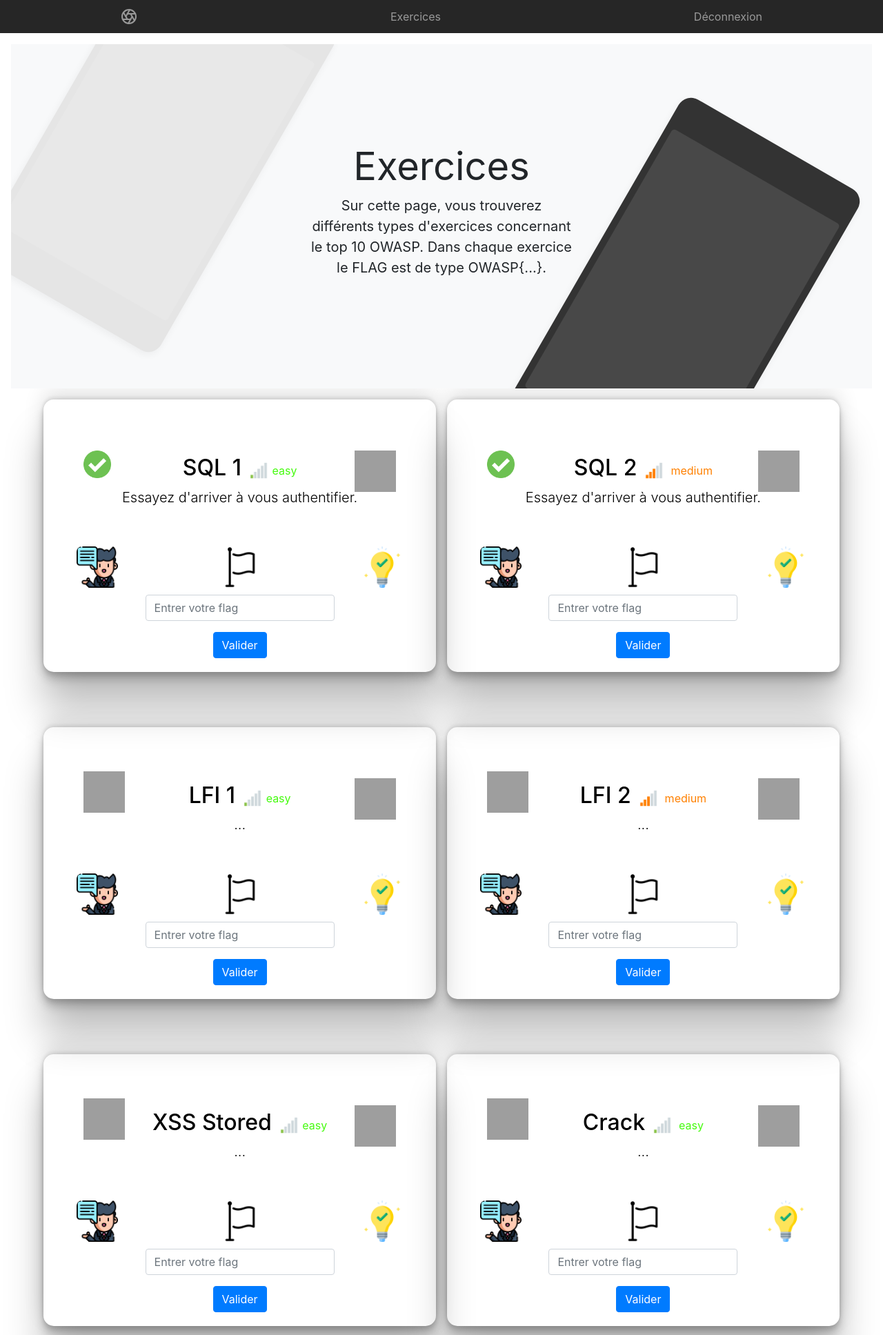
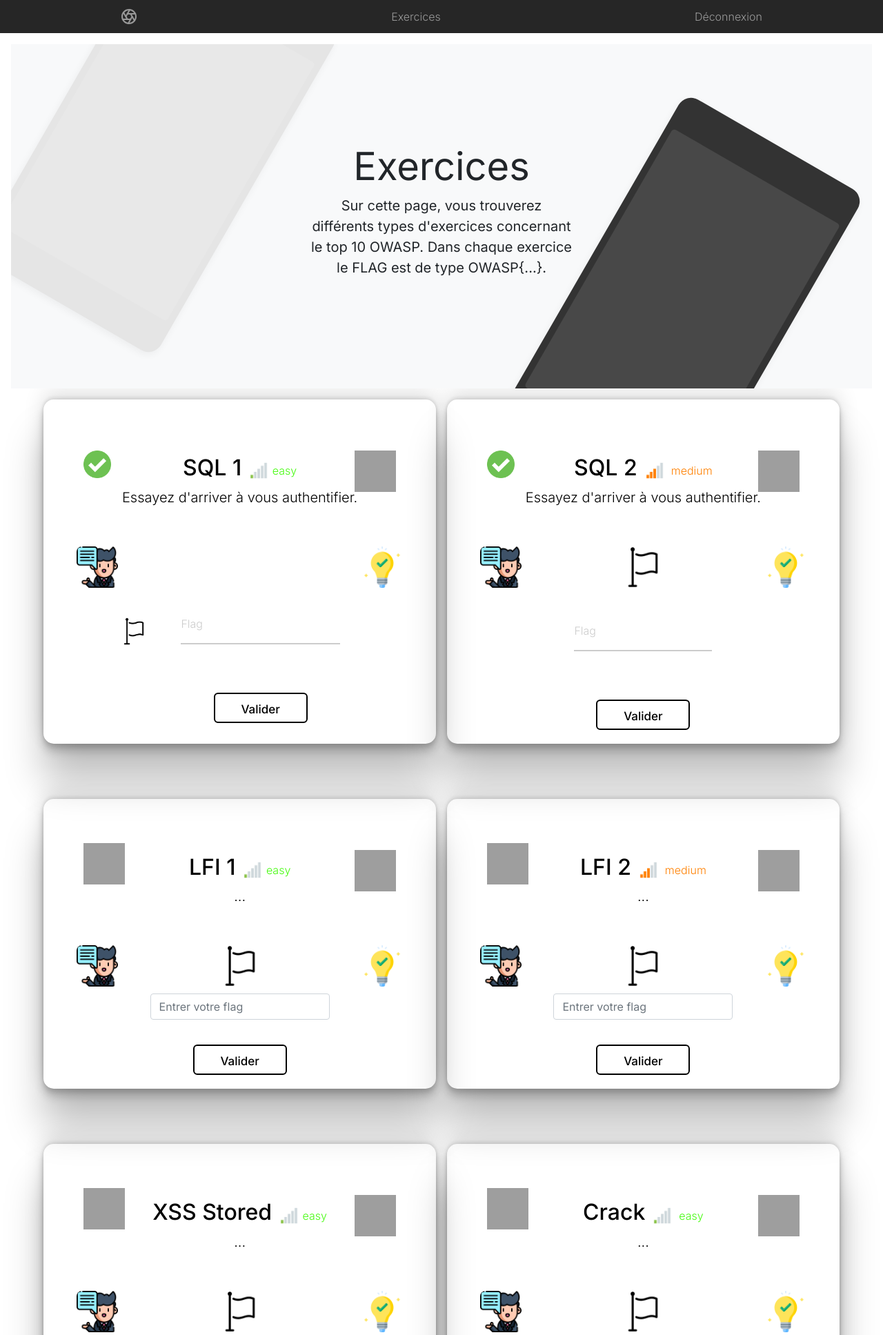
Before and after one commit to leolesang/OWASP_projet, a PHP site: page /php/index_exercices.php in a window 1280 px wide. Shown: the top 1935 px of the page at 69% size. Run offline with PHP 8.4, Linux system fonts and the light colour scheme; the visitor is signed in with stand-in values (Sample User, id 1); data comes from the database, SQL or seed files in the repository; both versions use the stored data as it was after the commit; grey boxes are pictures that could not be loaded.

Commit message:
Ajout explication upload / style sur box exo

```diff
--- /dev/null
+++ b/css/button_valider.css
@@ -0,0 +1,50 @@
+button {
+    --color: #000000;
+    font-family: inherit;
+    display: inline-block;
+    width: 8em;
+    height: 2.6em;
+    line-height: 2.5em;
+    margin: 20px;
+    position: relative;
+    cursor: pointer;
+    overflow: hidden;
+    border: 2px solid var(--color);
+    transition: color 0.5s;
+    z-index: 1;
+    font-size: 17px;
+    border-radius: 6px;
+    font-weight: 500;
+    color: var(--color);
+    background-color: white;
+}
+
+button:before {
+    content: "";
+    position: absolute;
+    z-index: -1;
+    background: var(--color);
+    height: 150px;
+    width: 200px;
+    border-radius: 50%;
+}
+
+button:hover {
+    color: #fff;
+}
+
+button:before {
+    top: 100%;
+    left: 100%;
+    transition: all 0.7s;
+}
+
+button:hover:before {
+    top: -30px;
+    left: -30px;
+}
+
+button:active:before {
+    background: #000000;
+    transition: background 0s;
+}
--- /dev/null
+++ b/css/flag_input.css
@@ -0,0 +1,47 @@
+.input-container {
+    position: relative;
+    margin: 50px auto;
+    width: 200px;
+}
+
+.input-container input[type="text"] {
+    font-size: 20px;
+    width: 100%;
+    border: none;
+    border-bottom: 2px solid #ccc;
+    padding: 5px 0;
+    background-color: transparent;
+    outline: none;
+}
+
+.input-container .label {
+    position: absolute;
+    top: 0;
+    left: 0;
+    color: #ccc;
+    transition: all 0.3s ease;
+    pointer-events: none;
+}
+
+.input-container input[type="text"]:focus~.label,
+.input-container input[type="text"]:valid~.label {
+    top: -20px;
+    font-size: 16px;
+    color: #333;
+}
+
+.input-container .underline {
+    position: absolute;
+    bottom: 0;
+    left: 0;
+    height: 2px;
+    width: 100%;
+    background-color: #333;
+    transform: scaleX(0);
+    transition: all 0.3s ease;
+}
+
+.input-container input[type="text"]:focus~.underline,
+.input-container input[type="text"]:valid~.underline {
+    transform: scaleX(1);
+}
--- a/css/product.css
+++ b/css/product.css
@@ -2,9 +2,12 @@
     max-width: 960px;
 }
 
-/*
-   * Custom translucent site header
-   */
+body {
+    font-family: "Inter", serif;
+    font-optical-sizing: auto;
+    font-weight: 300;
+    font-style: normal;
+}
 
 .site-header {
     background-color: rgba(0, 0, 0, .85);
--- a/php/index_exercices.php
+++ b/php/index_exercices.php
@@ -94,7 +94,15 @@ if ($_SERVER['REQUEST_METHOD'] === 'GET' && isset($_GET['flag']) && isset($_GET[
     <link rel="canonical" href="https://getbootstrap.com/docs/4.0/examples/product/">
     <link href="https://stackpath.bootstrapcdn.com/bootstrap/4.5.2/css/bootstrap.min.css" rel="stylesheet">
     <link href="../css/product.css" rel="stylesheet">
+    <link href="../css/button_valider.css" rel="stylesheet">
+    <link href="../css/flag_input.css" rel="stylesheet">
+    <link rel="preconnect" href="https://fonts.googleapis.com">
+    <link rel="preconnect" href="https://fonts.gstatic.com" crossorigin>
+    <link
+        href="https://fonts.googleapis.com/css2?family=Inter:ital,opsz,wght@0,14..32,100..900;1,14..32,100..900&display=swap"
+        rel="stylesheet">
 </head>
+
 <body>
     <nav class="site-header sticky-top py-1">
         <div class="container d-flex flex-column flex-md-row justify-content-between">
@@ -131,7 +139,7 @@ if ($_SERVER['REQUEST_METHOD'] === 'GET' && isset($_GET['flag']) && isset($_GET[
     </div>
 
     <div class="d-flex justify-content-center w-100 my-md-3 pl-md-3 mx-auto">
-    <div class="mr-md-3 pt-3 px-3 pt-md-5 px-md-5 text-center text-white overflow-hidden" style="border-radius: 15px; box-shadow: rgba(0, 0, 0, 0.25) 0px 54px 55px, rgba(0, 0, 0, 0.12) 0px -12px 30px, rgba(0, 0, 0, 0.12) 0px 4px 6px, rgba(0, 0, 0, 0.17) 0px 12px 13px, rgba(0, 0, 0, 0.09) 0px -3px 5px; width: 45%;">
+        <div class="mr-md-3 pt-3 px-3 pt-md-5 px-md-5 text-center text-white overflow-hidden" style="border-radius: 15px; box-shadow: rgba(0, 0, 0, 0.25) 0px 54px 55px, rgba(0, 0, 0, 0.12) 0px -12px 30px, rgba(0, 0, 0, 0.12) 0px 4px 6px, rgba(0, 0, 0, 0.17) 0px 12px 13px, rgba(0, 0, 0, 0.09) 0px -3px 5px; width: 45%; height: auto;">
             <div class="my-3 py-3 position-relative">
 
                 <?php if (in_array("1", $validatedExos)): ?>
@@ -156,15 +164,18 @@ if ($_SERVER['REQUEST_METHOD'] === 'GET' && isset($_GET['flag']) && isset($_GET[
                         <img src="../img/explication.png" alt="Explication" style="width: 60px; height: 60px; border-radius: 8px;">
                     </a>
                 </div>
-            <div class="text-center">
-                <img src="../img/monde.png" alt="Explication" style="width: 60px; height: 60px; border-radius: 8px;">
-                <form method="GET">
+                <div class="text-center d-flex align-items-center">
+                    <img src="../img/monde.png" alt="Monde" style="width: 40px; height: 40px; margin-right: 20px; margin-bottom: 30px;">
+                    <form method="GET" style="display: inline-block;">
                         <div class="mb-3">
-
                             <input type="hidden" name="id" value="1">
-                        <input type="text" style="margin-top: 10px;" class="form-control" id="flag" name="flag" placeholder="Entrer votre flag">
+                            <div class="input-container" style="margin-top: 100px; width:80%;">
+                                <input type="text" id="flag" name="flag" required="">
+                                <label for="input" class="label">Flag</label>
+                                <div class="underline"></div>
                             </div>
-                    <button type="submit" class="btn btn-primary" style="margin-bottom: 20px;">Valider</button>
+                        </div>
+                        <button type="submit" style="">Valider</button>
                     </form>
                 </div>
                 <div class="text-center">
@@ -174,6 +185,7 @@ if ($_SERVER['REQUEST_METHOD'] === 'GET' && isset($_GET['flag']) && isset($_GET[
                 </div>
             </div>
         </div>
+
 
         <div class="mr-md-3 pt-3 px-3 pt-md-5 px-md-5 text-center text-white overflow-hidden" style="border-radius: 15px; box-shadow: rgba(0, 0, 0, 0.25) 0px 54px 55px, rgba(0, 0, 0, 0.12) 0px -12px 30px, rgba(0, 0, 0, 0.12) 0px 4px 6px, rgba(0, 0, 0, 0.17) 0px 12px 13px, rgba(0, 0, 0, 0.09) 0px -3px 5px; width: 45%;">
             <div class="my-3 py-3 position-relative">
@@ -204,9 +216,13 @@ if ($_SERVER['REQUEST_METHOD'] === 'GET' && isset($_GET['flag']) && isset($_GET[
                     <form method="GET">
                         <div class="mb-3">
                             <input type="hidden" name="id" value="2">
-                        <input type="text" style="margin-top: 10px;" class="form-control" id="flag" name="flag" placeholder="Entrer votre flag">
+                            <div class="input-container">
+                                <input type="text" id="flag" name="flag" required="">
+                                <label for="input" class="label">Flag</label>
+                                <div class="underline"></div>
                             </div>
-                    <button type="submit" class="btn btn-primary" style="margin-bottom: 20px;">Valider</button>
+                        </div>
+                        <button type="submit">Valider</button>
                     </form>
                 </div>
                 <div class="text-center">
@@ -253,7 +269,7 @@ if ($_SERVER['REQUEST_METHOD'] === 'GET' && isset($_GET['flag']) && isset($_GET[
                             <input type="hidden" name="id" value="3">
                             <input type="text" style="margin-top: 10px;" class="form-control" id="flag" name="flag" placeholder="Entrer votre flag">
                         </div>
-                    <button type="submit" class="btn btn-primary" style="margin-bottom: 20px;">Valider</button>
+                        <button type="submit">Valider</button>
                     </form>
                 </div>
                 <div class="text-center">
@@ -294,7 +310,7 @@ if ($_SERVER['REQUEST_METHOD'] === 'GET' && isset($_GET['flag']) && isset($_GET[
                             <input type="hidden" name="id" value="4">
                             <input type="text" style="margin-top: 10px;" class="form-control" id="flag" name="flag" placeholder="Entrer votre flag">
                         </div>
-                    <button type="submit" class="btn btn-primary" style="margin-bottom: 20px;">Valider</button>
+                        <button type="submit">Valider</button>
                     </form>
                 </div>
                 <div class="text-center">
@@ -340,7 +356,7 @@ if ($_SERVER['REQUEST_METHOD'] === 'GET' && isset($_GET['flag']) && isset($_GET[
                             <input type="hidden" name="id" value="5">
                             <input type="text" style="margin-top: 10px;" class="form-control" id="flag" name="flag" placeholder="Entrer votre flag">
                         </div>
-                    <button type="submit" class="btn btn-primary" style="margin-bottom: 20px;">Valider</button>
+                        <button type="submit">Valider</button>
                     </form>
                 </div>
                 <div class="text-center">
@@ -381,7 +397,7 @@ if ($_SERVER['REQUEST_METHOD'] === 'GET' && isset($_GET['flag']) && isset($_GET[
                             <input type="hidden" name="id" value="6">
                             <input type="text" style="margin-top: 10px;" class="form-control" id="flag" name="flag" placeholder="Entrer votre flag">
                         </div>
-                    <button type="submit" class="btn btn-primary" style="margin-bottom: 20px;">Valider</button>
+                        <button type="submit">Valider</button>
                     </form>
                 </div>
                 <div class="text-center">
@@ -415,7 +431,7 @@ if ($_SERVER['REQUEST_METHOD'] === 'GET' && isset($_GET['flag']) && isset($_GET[
             </div>
             <div class="d-flex justify-content-between mt-4">
                 <div class="text-center">
-                <a href="">
+                    <a href="../upload_explication.html">
                         <img src="../img/explication.png" alt="Explication" style="width: 60px; height: 60px; border-radius: 8px;">
                     </a>
                 </div>
@@ -426,7 +442,7 @@ if ($_SERVER['REQUEST_METHOD'] === 'GET' && isset($_GET['flag']) && isset($_GET[
                             <input type="hidden" name="id" value="7">
                             <input type="text" style="margin-top: 10px;" class="form-control" id="flag" name="flag" placeholder="Entrer votre flag">
                         </div>
-                    <button type="submit" class="btn btn-primary" style="margin-bottom: 20px;">Valider</button>
+                        <button type="submit">Valider</button>
                     </form>
                 </div>
                 <div class="text-center">
@@ -456,7 +472,7 @@ if ($_SERVER['REQUEST_METHOD'] === 'GET' && isset($_GET['flag']) && isset($_GET[
             </div>
             <div class="d-flex justify-content-between mt-4">
                 <div class="text-center">
-                <a href="">
+                    <a href="../upload_explication.html">
                         <img src="../img/explication.png" alt="Explication" style="width: 60px; height: 60px; border-radius: 8px;">
                     </a>
                 </div>
@@ -467,7 +483,7 @@ if ($_SERVER['REQUEST_METHOD'] === 'GET' && isset($_GET['flag']) && isset($_GET[
                             <input type="hidden" name="id" value="8">
                             <input type="text" style="margin-top: 10px;" class="form-control" id="flag" name="flag" placeholder="Entrer votre flag">
                         </div>
-                    <button type="submit" class="btn btn-primary" style="margin-bottom: 20px;">Valider</button>
+                        <button type="submit">Valider</button>
                     </form>
                 </div>
                 <div class="text-center">
@@ -511,7 +527,7 @@ if ($_SERVER['REQUEST_METHOD'] === 'GET' && isset($_GET['flag']) && isset($_GET[
                             <input type="hidden" name="id" value="9">
                             <input type="text" style="margin-top: 10px;" class="form-control" id="flag" name="flag" placeholder="Entrer votre flag">
                         </div>
-                    <button type="submit" class="btn btn-primary" style="margin-bottom: 20px;">Valider</button>
+                        <button type="submit">Valider</button>
                     </form>
                 </div>
                 <div class="text-center">
@@ -552,7 +568,7 @@ if ($_SERVER['REQUEST_METHOD'] === 'GET' && isset($_GET['flag']) && isset($_GET[
                             <input type="hidden" name="id" value="10">
                             <input type="text" style="margin-top: 10px;" class="form-control" id="flag" name="flag" placeholder="Entrer votre flag">
                         </div>
-                    <button type="submit" class="btn btn-primary" style="margin-bottom: 20px;">Valider</button>
+                        <button type="submit">Valider</button>
                     </form>
                 </div>
                 <div class="text-center">
@@ -565,4 +581,5 @@ if ($_SERVER['REQUEST_METHOD'] === 'GET' && isset($_GET['flag']) && isset($_GET[
     </div>
 
 </body>
+
 </html>
```
Also changed, not shown: owasp.sql (+64 -7 lines), php/qcm_sql.php (+11 -1 lines), test.html (added, +83 -0 lines), upload_explication.html (added, +148 -0 lines). Lines whose indentation alone changed are shown as unchanged.
